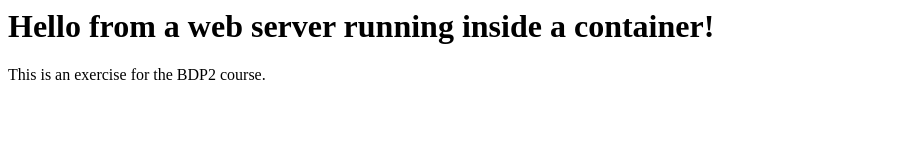
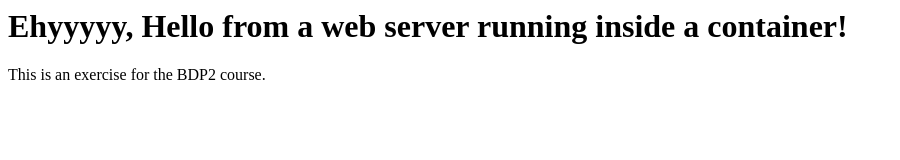
Before and after one commit to dcarbini/bdp2-test, a plain HTML site: page index.html in a window 1280 px wide. Shown: the whole page, without its empty margins (0-900 px from the left). Drawn offline with Linux system fonts and the light colour scheme.

Commit message:
changed index.html

```diff
--- a/index.html
+++ b/index.html
@@ -1,2 +1,2 @@
-<h1>Hello from a web server running inside a container!</h1>
+<h1>Ehyyyyy, Hello from a web server running inside a container!</h1>
 This is an exercise for the BDP2 course.
```
